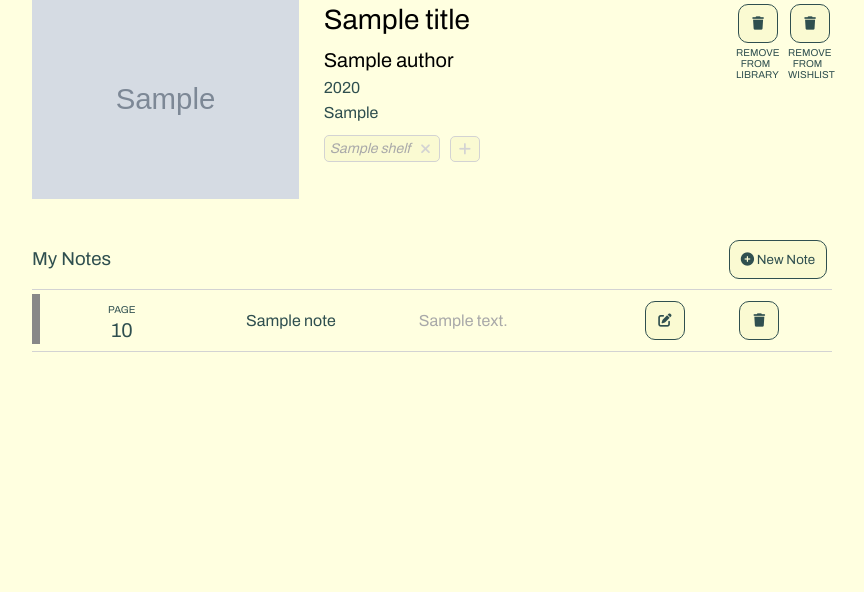
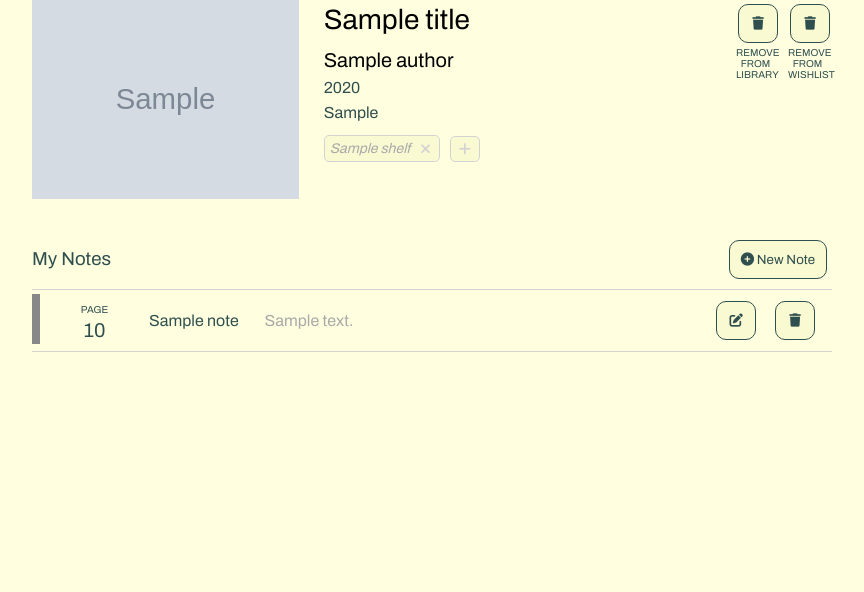
Before and after one commit to Filip-ops/e-knihovna, a Flask app: page /showTitle/1/ in a window 1280 px wide. Shown: the part 128-720 px from the top of the page, without its empty margins (208-1072 px from the left). Run offline with Flask 2, Linux system fonts and the light colour scheme; a user stored in the database is signed in; tables that the repository leaves empty hold one stand-in row (values such as "Sample post"); grey boxes marked "Sample" are stand-in pictures; some libraries are stand-ins or nearby versions.

Commit message:
uz neviem co som spravil

```diff
--- a/flasklib/routes.py
+++ b/flasklib/routes.py
@@ -87,7 +87,15 @@ def myLibrary():
                 lib_titles = Library_title.query.filter_by(user=current_user.id)
                 titles = [Title.query.get(lib_title.title) for lib_title in lib_titles.all()]
 
-        return render_template('my_library.html', titles=titles, result=result, bad_isbn=bad_isbn, search=searched)
+        temp = Library_title.query.filter_by(user=current_user.id).join(Title).order_by(Title.name).all()
+        shelf_list = []
+        for title in temp:
+            shelves = Shelf.query.filter_by(user=current_user.id)
+            my_shelves = shelves.filter(Shelf.library_titles.any(id=title.id)).all()
+            shelf_list.append(my_shelves)
+
+        return render_template('my_library.html', titles=zip(titles, shelf_list), result=result, bad_isbn=bad_isbn,
+                               search=searched)
     else:
         return redirect(url_for('home'))
 
--- a/flasklib/static/style.css
+++ b/flasklib/static/style.css
@@ -283,6 +283,11 @@ input[type='submit'] {
     text-align: center;
 }
 
+#note-table {
+    width: 100%;
+    table-layout: fixed;
+}
+
 .note-list-item {
     height: 50px;
     border-top: 1px solid lightgrey;
@@ -290,12 +295,12 @@ input[type='submit'] {
 }
 
 .note-list-item-color {
-    max-width: 20px;
+    width: 2%;
     padding: 4px 10px 4px 0;
 }
 
 .note-list-item-page {
-    max-width: 160px;
+    width: 8%;
     padding: 0 10px;
 }
 
@@ -311,15 +316,14 @@ input[type='submit'] {
 }
 
 .note-list-item-name {
-    max-width: 120px;
+    width: 14%;
     text-align: center;
     padding: 0 10px;
 }
 
 .note-list-item-text {
     color: darkgrey;
-    min-width: 50px;
-    max-width: 450px;
+    width: 60%;
     padding: 0 10px;
 }
 
@@ -328,7 +332,7 @@ input[type='submit'] {
 }
 
 .note-list-item-button {
-    max-width: 50px;
+    width: 8%;
 }
 
 .form-button-icon button, .form-button-wrapper button {
--- a/flasklib/templates/my_library.html
+++ b/flasklib/templates/my_library.html
@@ -101,7 +101,7 @@
                     <div class="list-wrapper">
                         {% if titles %}
                             <table>
-                                {% for title in titles %}
+                                {% for title, shelves in titles %}
                                     <tr class="list-item">
                                         <td class="list-item-inner">
                                             <img src={{title.img}} alt="img" height="70">
@@ -114,6 +114,9 @@
                                                 <span class="title-genre">{{title.genre}}</span>
                                             </div>
                                             <div class="list-item-tag-list">
+                                                {% for shelf in shelves %}
+                                                    <span class="tag-item">{{ shelf.name }}</span>
+                                                {% endfor %}
                                             </div>
                                             <!-- vdzy tieto 2 tlacitka -->
                                             <div class="list-item-button">
--- a/flasklib/templates/my_shelves.html
+++ b/flasklib/templates/my_shelves.html
@@ -134,11 +134,11 @@
                     <form action="" method="POST">
                         <div class="input-row">
                             <label for="name" class="required-label">Name: </label>
-                            <input type="text" name="name" id="name" required="required" value="{{request.form.name}}">
+                            <input type="text" name="name" id="name" required="required" value="{{request.form.name}}" maxlength="50">
                         </div>
                         <div class="input-row">
                             <label for="text">Description: </label>
-                            <textarea name="text" id="text" rows="5" value="{{request.form.desc}}"></textarea>
+                            <textarea name="text" id="text" rows="5" value="{{request.form.desc}}" maxlength="50"></textarea>
                         </div>
                         <!-- on click post request s name=shelf.name, text=shelf.description -->
                         <button name="note" value="add" class="btn-add" type="submit">
--- a/flasklib/templates/title_detail.html
+++ b/flasklib/templates/title_detail.html
@@ -186,8 +186,7 @@
                                     <span><i class="fas fa-plus-circle"></i> New Note</span>
                                 </button>
                             </div>
-                            <!-- if title_in_library ma dake notes -->
-                            <table>
+                            <table id="note-table">
                                 <!-- for note in poznamky k tomuto title_in_library -->
                                 <!-- jedna note item -->
                                 {% for note in notes %}
@@ -262,7 +261,7 @@
                     <form action="" method="POST">
                         <div class="input-row">
                             <label for="name" class="required-label">Name: </label>
-                            <input type="text" name="name" id="name" required="required">
+                            <input type="text" name="name" id="name" required="required" maxlength="30">
                         </div>
                         <div class="input-row">
                             <label for="page_start" class="required-label">Page: </label>
@@ -276,7 +275,7 @@
                         </div>
                         <div class="input-row">
                             <label for="text">Text: </label>
-                            <textarea name="text" id="text" rows="5"></textarea>
+                            <textarea name="text" id="text" rows="5" maxlength="1000"></textarea>
                         </div>
                         <!-- on click post request -->
                         <button name="note" value="add" class="btn-add">
```
